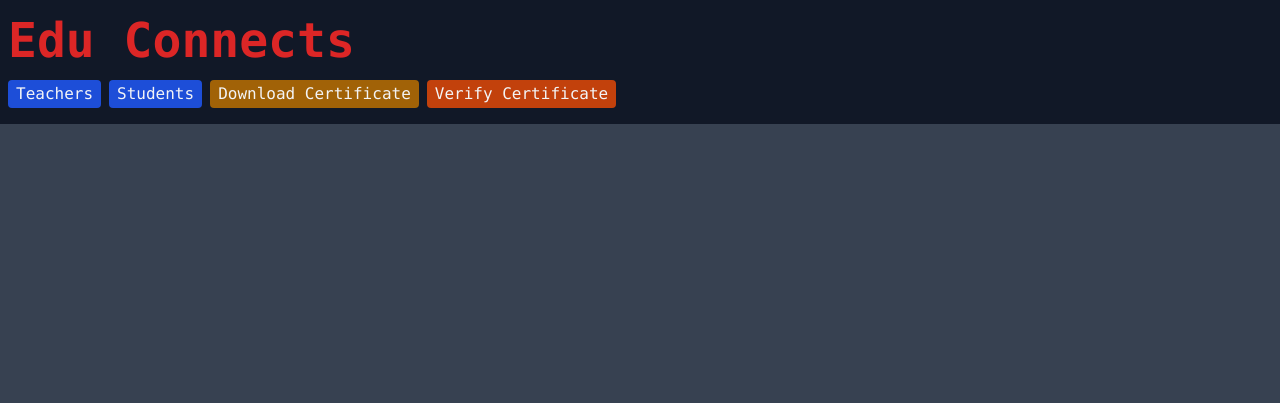
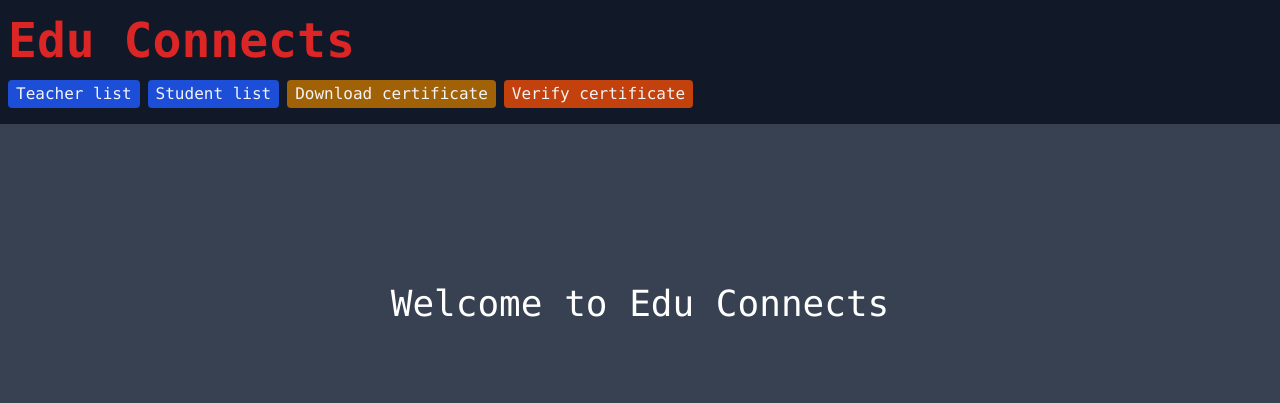
Before and after one commit to sagarjangid23/edu-connect, a Django app: page / in a window 1280 px wide. Shown: the top 403 px of the page. Run offline with Django 4.2, Linux system fonts and the light colour scheme; some libraries are stand-ins or nearby versions.

Commit message:
made some change

```diff
--- a/classrooms/templates/home.html
+++ b/classrooms/templates/home.html
@@ -10,13 +10,17 @@
     <header class="bg-gray-900 py-4 px-2 space-y-4">
         <a class="text-5xl font-bold text-red-600" href="{% url "home" %}">Edu Connects</a>
         <div class="flex items-center space-x-2 text-gray-100">
-            <a href="{% url "teachers" %}" class="bg-blue-700 hover:bg-blue-800 py-0.5 px-2 rounded">Teachers</a>
-            <a href="{% url "students" %}" class="bg-blue-700 hover:bg-blue-800 py-0.5 px-2 rounded">Students</a>
-            <a href="{% url "generate_certificate" %}" class="bg-yellow-700 hover:bg-yellow-800 py-0.5 px-2 rounded">Download Certificate</a>
-            <a href="{% url "verify_certificate" %}" class="bg-orange-700 hover:bg-orange-800 py-0.5 px-2 rounded">Verify Certificate</a>
+            <a href="{% url "teachers" %}" class="bg-blue-700 hover:bg-blue-800 py-0.5 px-2 rounded">Teacher list</a>
+            <a href="{% url "students" %}" class="bg-blue-700 hover:bg-blue-800 py-0.5 px-2 rounded">Student list</a>
+            <a href="{% url "generate_certificate" %}" class="bg-yellow-700 hover:bg-yellow-800 py-0.5 px-2 rounded">Download certificate</a>
+            <a href="{% url "verify_certificate" %}" class="bg-orange-700 hover:bg-orange-800 py-0.5 px-2 rounded">Verify certificate</a>
         </div>
     </header>
 
-    {% block content %}{% endblock %}
+    {% block content %}
+        <div class="text-center text-4xl p-20 mt-20">
+            Welcome to Edu Connects
+        </div>
+    {% endblock %}
 </body>
 </html>
```
